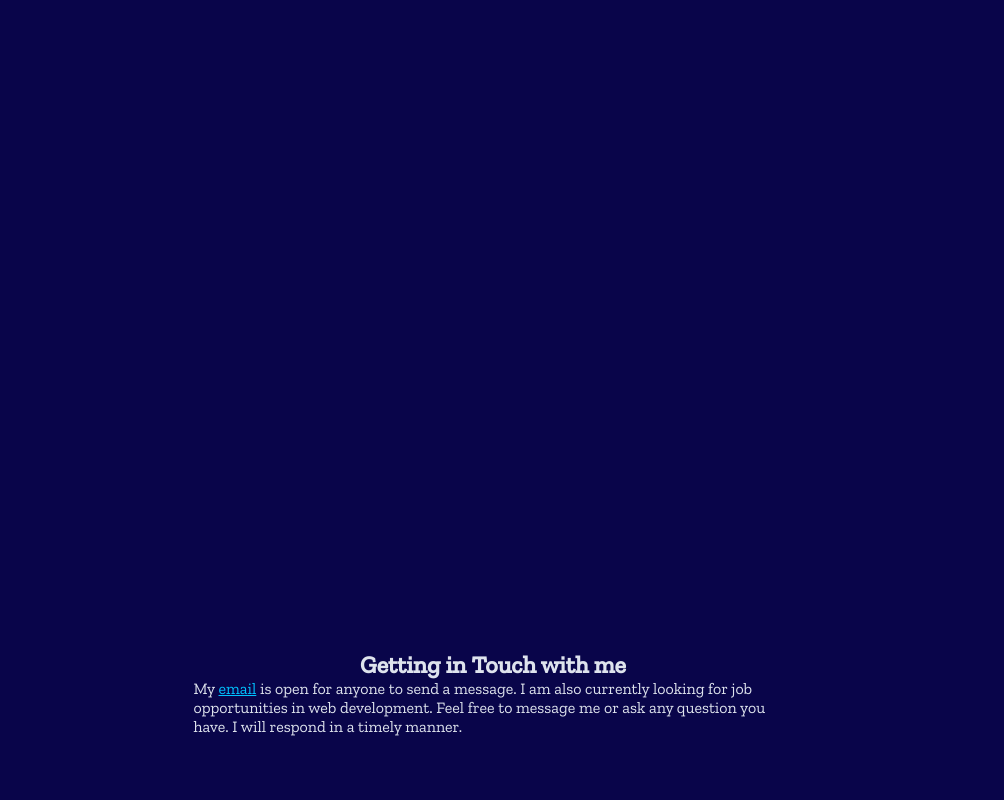
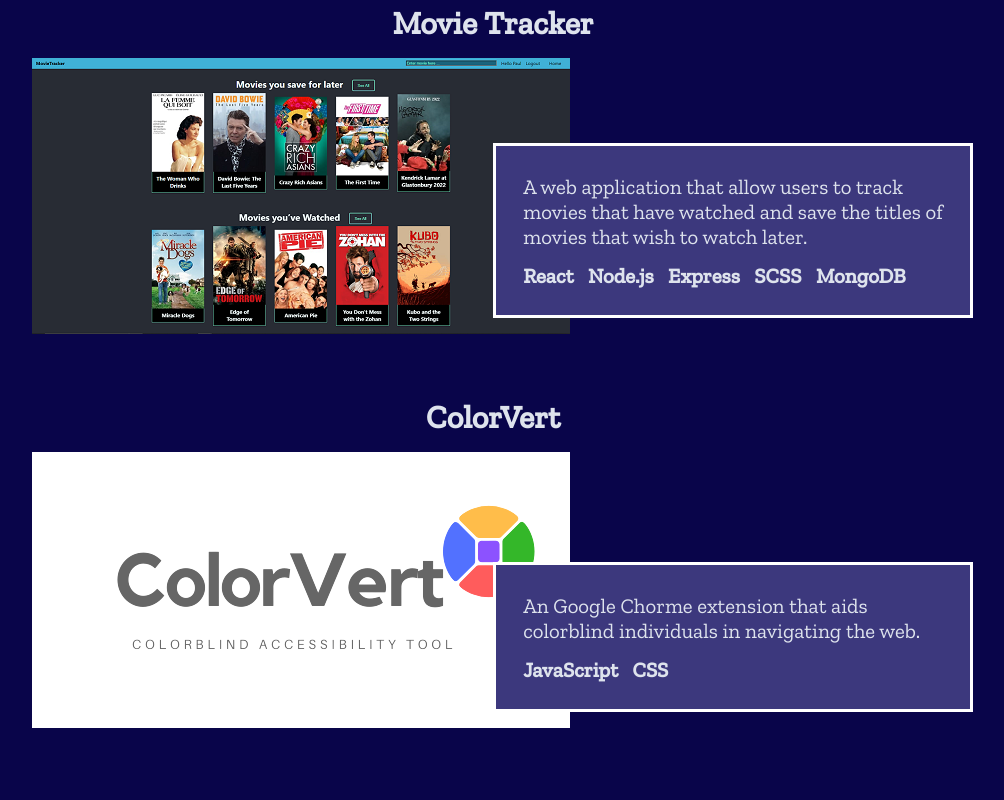
Before and after one commit to Jameell-Adjei/portfolio-website-v2, a React (Vite) app: page / in a window 1280 px wide. Shown: the part 1580-2380 px from the top of the page, without its empty margins (147-1151 px from the left). Built offline with nearby package versions, Linux system fonts and the light colour scheme.

Commit message:
refactor: create new mixin for centering elements

```diff
--- a/src/styles/abstracts/_mixins.scss
+++ b/src/styles/abstracts/_mixins.scss
@@ -12,3 +12,10 @@ $breakpoints: (
     }
 
 }
+
+
+.centerColumn {
+  display: flex;
+  flex-direction: column;
+  align-items: center;
+}
--- a/src/styles/base/_base.scss
+++ b/src/styles/base/_base.scss
@@ -1,5 +1,5 @@
 @use "../abstracts/variables";
-@use "../abstracts/mixins" as m;
+@use "../abstracts/mixins";
 @import url("https://fonts.googleapis.com/css2?family=Zilla+Slab:wght@400;500&display=swap");
 
 :root {
@@ -19,11 +19,12 @@ body,
 
 .basePadding {
   padding: 0 2rem;
-  max-width: 100rem;
-  margin: 0 auto;
+  @include mixins.breakpoint("660") {
+    padding: 0;
+  }
 }
 
-@include m.breakpoint("1200") {
+@include mixins.breakpoint("1200") {
   @media (hover: hover) {
     .underline-hover-effect {
       padding-bottom: 0.1rem; /* defines the space between text and underline */
@@ -49,11 +50,6 @@ body,
 }
 
 section {
-  display: flex;
-  flex-direction: column;
+  @extend .centerColumn;
   justify-content: center;
-  align-items: center;
 }
-.contact-section{
-  opacity: 0;
-}
--- a/src/styles/components/_intro.scss
+++ b/src/styles/components/_intro.scss
@@ -1,12 +1,11 @@
 @use "../abstracts/variables";
+@use '../abstracts/mixins';
+@use '../base/animations';
+.intro {
+  min-height: 100vh;
+  @extend .centerColumn;
+  justify-content: center;
 
-.intro {
-  // padding: 0 4rem;
-  min-height: 100vh;
-  opacity: 0;
-  display: flex;
-  flex-direction: column;
-  justify-content: center;
   .intro__main--header {
     font-size: calc(max(1rem, min(1.5rem, 10rem)));
 
--- a/src/styles/components/_projects.scss
+++ b/src/styles/components/_projects.scss
@@ -1,23 +1,26 @@
-@use "../abstracts/variables" as variables;
-@use "../abstracts/mixins" as m;
+@use "../abstracts/variables";
+@use "../abstracts/mixins";
+
 .project-container {
-  opacity: 1;
   min-height: 100vh;
+  margin-top: 9rem;
+
 }
 .project-item {
-  opacity: 0;
+
   &:last-child {
     padding-bottom: 4rem;
   }
 }
 .project-grid {
-  h1 {
+  h3 {
+    font-size: 2rem;
     text-align: center;
     padding-bottom: 1rem;
   }
 }
 .project-item-wrapper {
-  @include m.breakpoint("1200") {
+  @include mixins.breakpoint("1200") {
     display: grid;
     grid-template-columns: repeat(20, 1fr);
     grid-template-rows: repeat(1, 1fr);
@@ -35,7 +38,7 @@
   text-decoration: none;
   color: variables.$text-color;
 
-  @include m.breakpoint("1200") {
+  @include mixins.breakpoint("1200") {
     grid-area: 1/9/4/-1;
     padding: 1rem 0;
   }
@@ -54,7 +57,7 @@
       font-size: clamp(1.3rem, 1.2vw, 1.5rem);
     }
 
-    @include m.breakpoint("1200") {
+    @include mixins.breakpoint("1200") {
       margin-bottom: 0;
       max-width: 30rem;
       &:hover {
@@ -91,7 +94,7 @@
 
 .project-img {
   display: none;
-  @include m.breakpoint("1200") {
+  @include mixins.breakpoint("1200") {
     display: block;
     grid-area: 1/1/2/13;
 
--- a/src/styles/components/_techCarousel.scss
+++ b/src/styles/components/_techCarousel.scss
@@ -1,4 +1,4 @@
-@use "../abstracts/mixins" as m;
+@use "../abstracts/mixins";
 @use "../abstracts/variables";
 
 .techSkillTitle {
@@ -9,10 +9,8 @@
 }
 
 .tech-skill {
-  display: flex;
-  flex-direction: column;
+  @extend .centerColumn;
   font-size: 3.5rem;
-  align-items: center;
 }
 
 .embla {
@@ -23,11 +21,11 @@
   margin-left: auto;
   margin-right: auto;
 
-  @include m.breakpoint("450") {
+  @include mixins.breakpoint("450") {
     max-width: 400px;
   }
 
-  @include m.breakpoint("1200") {
+  @include mixins.breakpoint("1200") {
     max-width: min-content;
   }
 }
@@ -50,7 +48,7 @@
 .next-button {
   display: none;
 
-  @include m.breakpoint("1000") {
+  @include mixins.breakpoint("1000") {
     display: block;
     position: absolute;
   }
--- a/src/styles/layout/_grid.scss
+++ b/src/styles/layout/_grid.scss
@@ -1,5 +1,5 @@
+@use '../abstracts/mixins';
+
 .project-grid {
-  display: flex;
-  flex-direction: column;
-  align-items: center;
+  @extend .centerColumn;
 }
```
